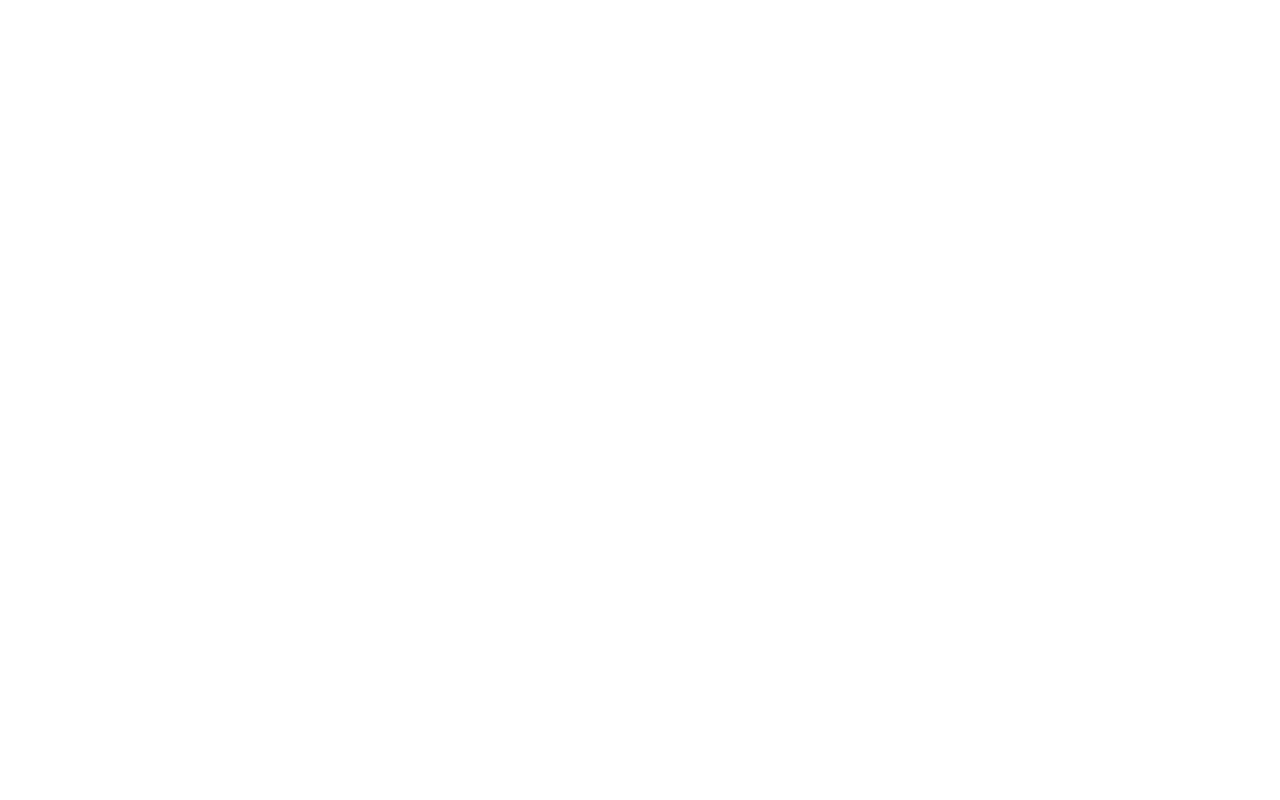
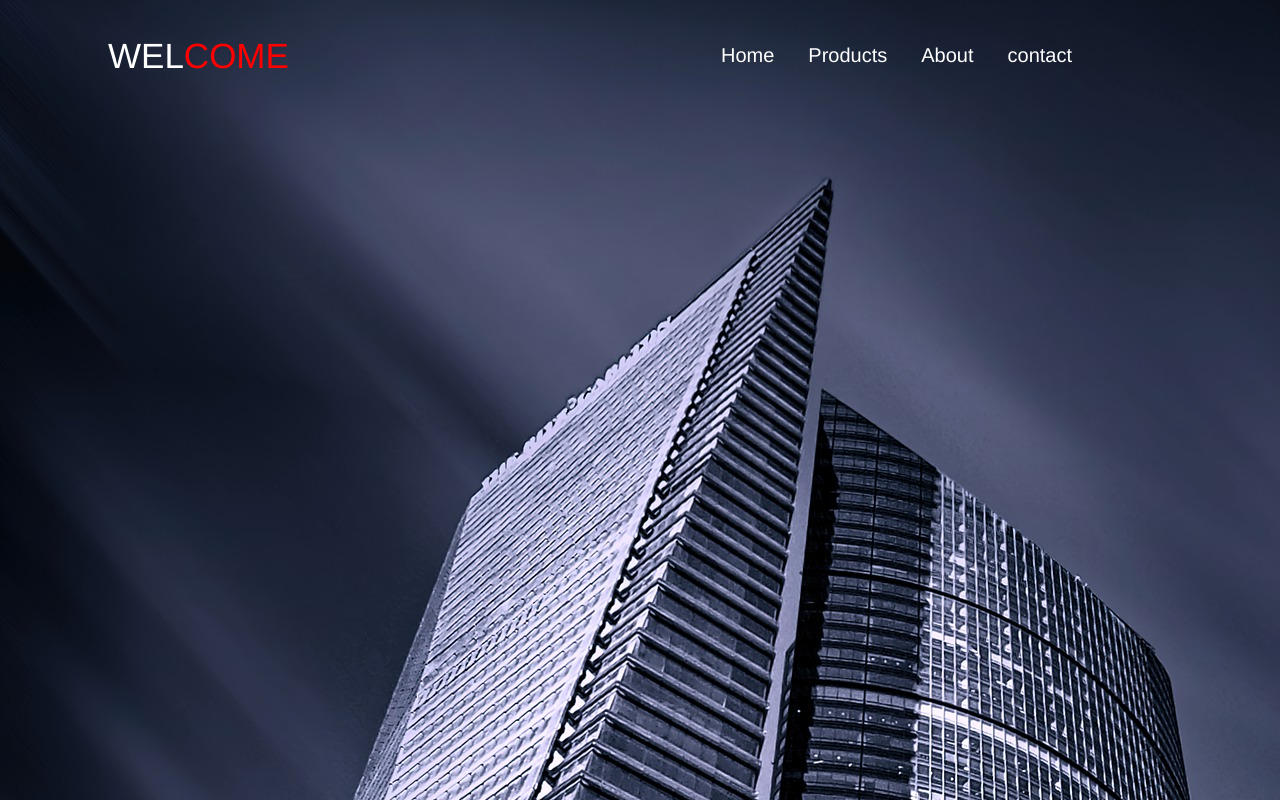
Before and after one commit to nabeel0170/landing_page, a plain HTML site: page view/index.html in a window 1280 px wide. Drawn offline with Linux system fonts and the light colour scheme.

Commit message:
navbar update

```diff
--- a/view/index.html
+++ b/view/index.html
@@ -3,13 +3,26 @@
     <head>
         <meta charset="utf-8">
         <meta http-equiv="X-UA-Compatible" content="IE=edge">
-        <title></title>
+        <title>Landing Page</title>
         <meta name="description" content="">
         <meta name="viewport" content="width=device-width, initial-scale=1">
-        <link rel="stylesheet" href="">
+        <link rel="stylesheet" href="../view/stylesheet.css">
+
     </head>
     <body>
+        <div class="navbar">
+            <nav>
+            <div class="logo">
+                WEL<span>COME</span>
+            </div>
+             <ul>
+                <li><a href="">Home</a></li>
+                <li><a href="">Products</a></li>
+                <li><a href="">About</a></li>
+                <li><a href="">contact</a></li>
+             </ul>
+            </nav>
+            </div>
 
-        <script src="" async defer></script>
     </body>
 </html>
--- /dev/null
+++ b/view/stylesheet.css
@@ -0,0 +1,30 @@
+body{
+    background-image: url(../images/mexico-gfa3afd079_1920.jpg);
+}
+nav{
+    display: flex;
+    align-items: center;
+    justify-content: space-between;
+    padding-left:100px;
+    padding-top: 20px;
+    padding-right: 200px;
+}
+.logo{
+    font-family: 'Franklin Gothic Medium', 'Arial Narrow', Arial, sans-serif;
+    font-size: 35px;
+    color: white;
+}
+.logo span{
+    color:red ;
+}
+nav ul li{
+    list-style-type: none;
+    display: inline-block;
+    padding-left: 30px;
+}
+nav ul li a{
+    text-decoration: none;
+    color: white;
+    font-family: 'Franklin Gothic Medium', 'Arial Narrow', Arial, sans-serif;
+    font-size:20px;
+}
```
